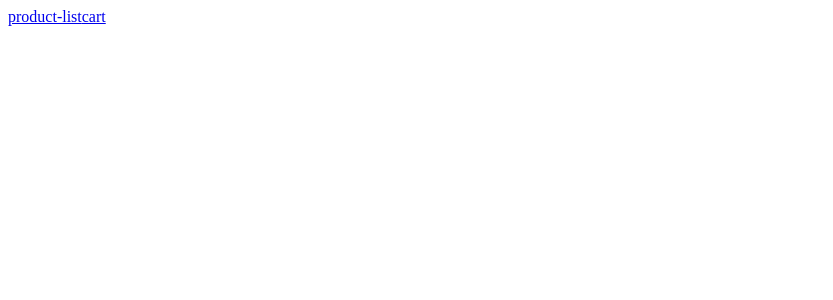
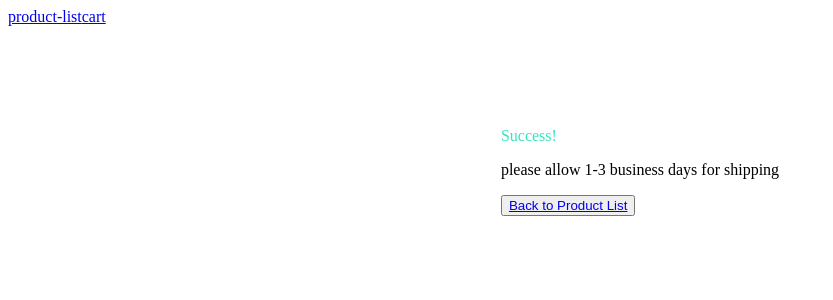
Before and after one commit to cjlee9393/my-store, an Angular app: page /confirmation in a window 1280 px wide. Before the commit this address led to /. Shown: the top 300 px of the page, without its empty margins (0-833 px from the left). Built offline with nearby package versions, Linux system fonts and the light colour scheme.

Commit message:
generate confirmation component

```diff
--- a/src/app/app-routing.module.ts
+++ b/src/app/app-routing.module.ts
@@ -2,10 +2,12 @@ import { NgModule } from '@angular/core';
 import { RouterModule, Routes } from '@angular/router';
 import { ProductListComponent } from './components/product-list/product-list.component';
 import { CartComponent } from './components/cart/cart.component';
+import { ConfirmationComponent } from './components/confirmation/confirmation.component';
 
 const routes: Routes = [
   {path: "", component: ProductListComponent},
-  {path: "cart", component: CartComponent}
+  {path: "cart", component: CartComponent},
+  {path: "confirmation", component: ConfirmationComponent}
 ];
 
 @NgModule({
--- a/src/app/components/cart/cart.component.html
+++ b/src/app/components/cart/cart.component.html
@@ -25,6 +25,6 @@
 
         <p>We’ll never share your payment details with anyone</p>
 
-        <button><a routerLink="/">Go To Home</a></button>
+        <button><a routerLink="/confirmation">Go To Confirmation</a></button>
     </div>
 </div>
--- a/src/app/components/confirmation/confirmation.component.html
+++ b/src/app/components/confirmation/confirmation.component.html
@@ -1 +1,7 @@
-<p>confirmation works!</p>
+<div class="confirmation-container">
+    <div class="confirmation-item">
+        <div class="confirmation-header">Success!</div>
+        <p>please allow 1-3 business days for shipping</p>
+        <button><a routerLink="/">Back to Product List</a></button>
+    </div>
+</div>
--- a/src/app/components/confirmation/confirmation.component.ts
+++ b/src/app/components/confirmation/confirmation.component.ts
@@ -1,4 +1,5 @@
 import { Component, OnInit } from '@angular/core';
+import { Input } from '@angular/core';
 
 @Component({
   selector: 'app-confirmation',
@@ -6,6 +7,7 @@ import { Component, OnInit } from '@angular/core';
   styleUrls: ['./confirmation.component.css']
 })
 export class ConfirmationComponent implements OnInit {
+  @Input() total: number = 0;
 
   constructor() { }
 
```
